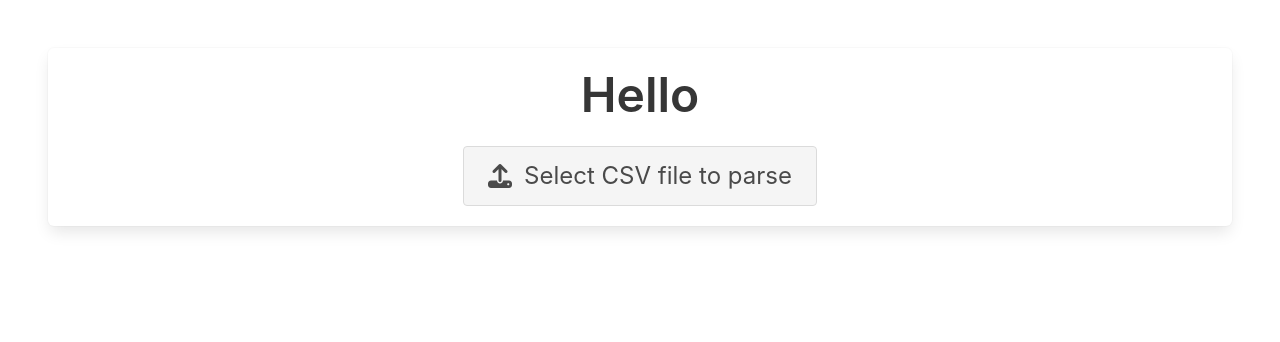
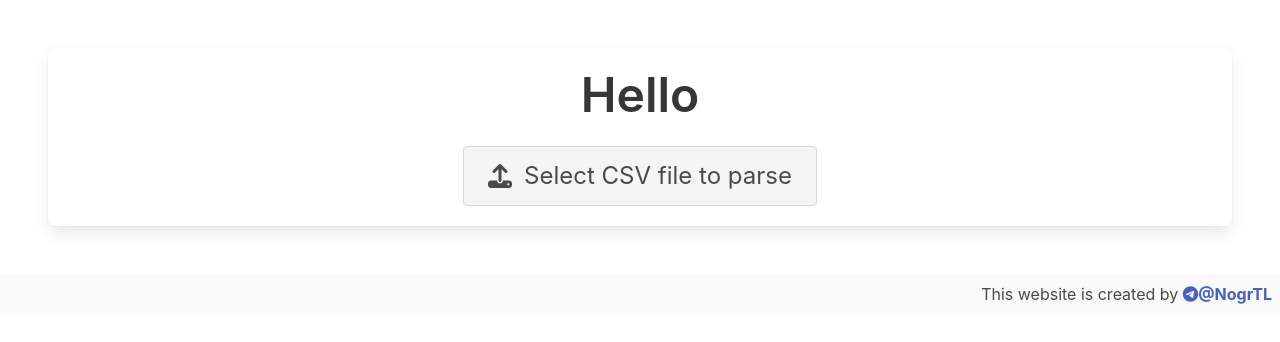
Before and after one commit to NogrTL/sce-validator, a Nuxt app: page /parse in a window 1280 px wide. Shown: the top 342 px of the page. Built offline with nearby package versions, Linux system fonts and the light colour scheme.

Commit message:
add footer component #17 Added Footer component Added Footer to the layout Tweaked `$footer-padding`

```diff
--- /dev/null
+++ b/components/Footer.vue
@@ -0,0 +1,25 @@
+<template>
+  <footer class="footer">
+    <div class="content has-text-right">
+      <span>
+        This website is created by
+        <b><a href="https://t.me/nogrtl" target="_blank"><i class="fab fa-telegram-plane" />@NogrTL</a></b>
+      </span>
+    </div>
+  </footer>
+</template>
+
+<script>
+export default {
+  name: 'Footer'
+}
+</script>
+
+<style lang="scss">
+@charset "utf-8";
+@import "bulma/sass/utilities/_all.sass";
+
+$footer-padding:0.5rem 0.5rem 0.5rem;
+
+@import "bulma/sass/layout/footer.sass";
+</style>
--- a/layouts/default.vue
+++ b/layouts/default.vue
@@ -1,8 +1,21 @@
 <template>
   <div>
     <nuxt />
+    <Footer />
   </div>
 </template>
 
+<script>
+import Footer from '@/components/Footer.vue'
+export default {
+  components: {
+    Footer
+  }
+}
+</script>
+
 <style lang="scss">
+// @charset "utf-8";
+
+// @import "bulma/bulma.sass";
 </style>
--- a/nuxt.config.js
+++ b/nuxt.config.js
@@ -26,7 +26,7 @@ export default {
   /*
    ** Global CSS
    */
-  css: ['bulma'],
+  css: ['bulma/bulma.sass'],
   /*
    ** Plugins to load before mounting the App
    */
```
